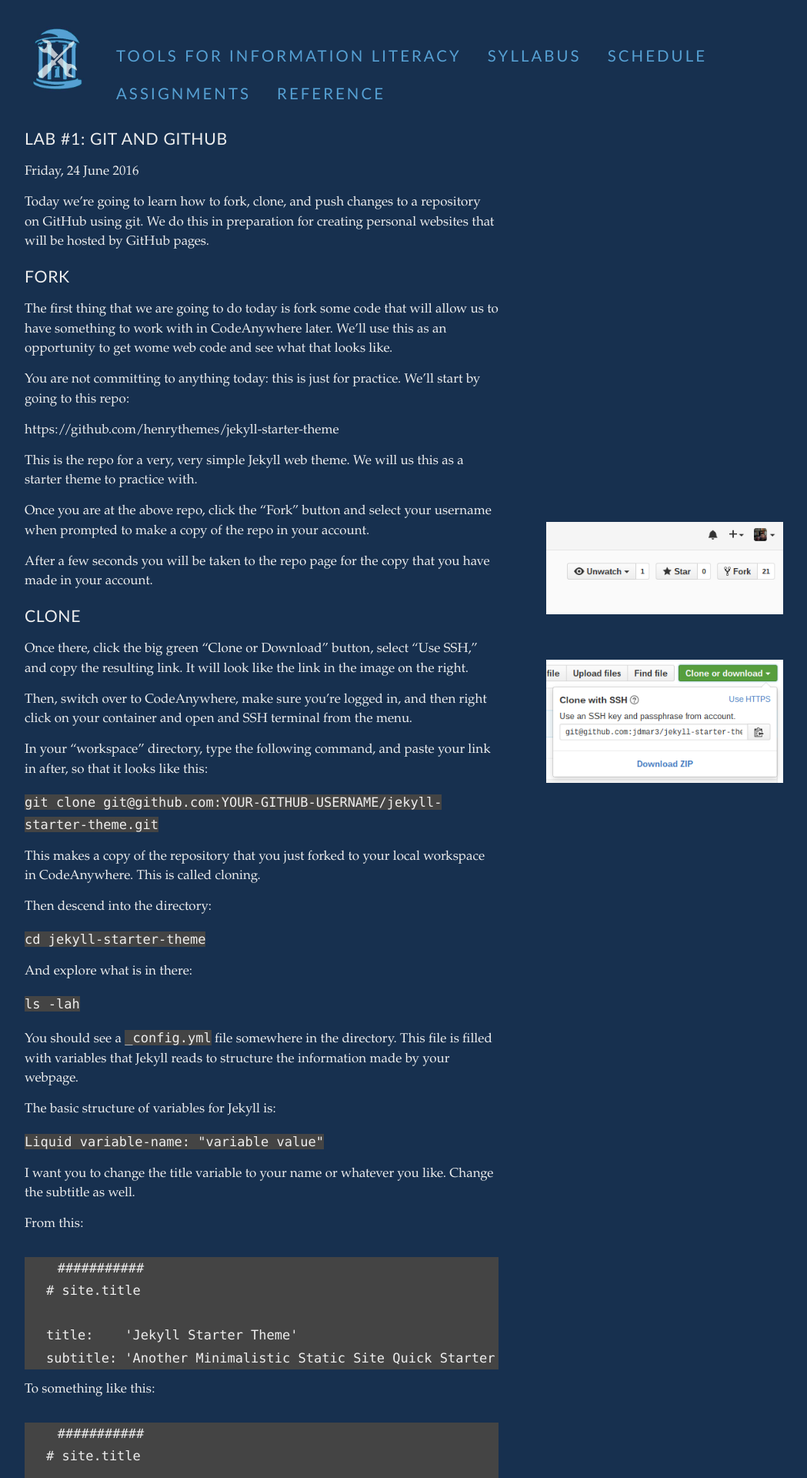
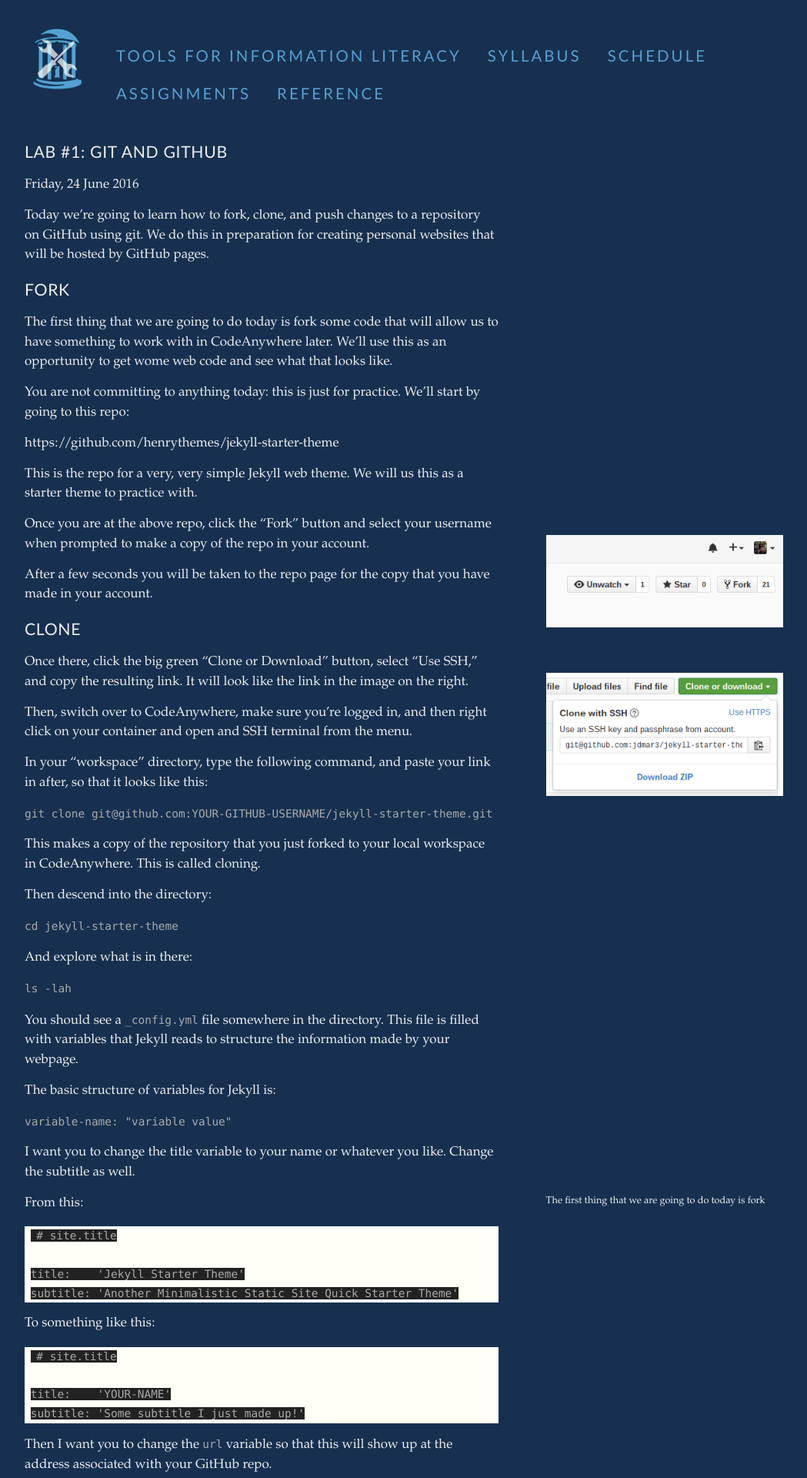
Before and after one commit to tylerpcarter/inls161, a Jekyll site: the page built from _posts/2016-06-24-git-and-github-lab.md, in a window 1280 px wide. Shown: the top 1920 px of the page at 77% size, without its empty margins (48-1097 px from the left). Built offline with Jekyll 4.4.1, drawn with Linux system fonts in a browser that asks for light colours; Markdown is read by kramdown in place of the engine named in the settings; some of the changed text lies outside the part shown.

Commit message:
fix codeblocks

````diff
--- a/_posts/2016-06-24-git-and-github-lab.md
+++ b/_posts/2016-06-24-git-and-github-lab.md
@@ -58,15 +58,14 @@
 
 The basic structure of variables for Jekyll is:
 
-``` Liquid variable-name:   "variable value"```
+```variable-name:   "variable value"```
 
 I want you to change the title variable to your name or whatever you like.
 Change the subtitle as well.
 
-From this:
+From this:{% marginnote 'test' 'The first thing that we are going to do today is fork' %}
 
-``` Liquid
-###########
+```
 # site.title
 
 title:    'Jekyll Starter Theme'
@@ -75,23 +74,23 @@
 
 To something like this:
 
-``` Liquid
-###########
+```
 # site.title
 
 title:    'YOUR-NAME'
 subtitle: 'Some subtitle I just made up!'
 ```
 
+
 Then I want you to change the `url` variable so that this will show up at the address associated with your GitHub repo.
 
 So change this:
 
-``` Liquid url:   'http://henrythemes.github.io/jekyll-starter-theme'```
+``` url:   'http://henrythemes.github.io/jekyll-starter-theme'```
 
 To this:
 
-``` Liquid url:   'http://YOUR-GITHUB-USERNAME.github.io/jekyll-starter-theme'```
+``` url:   'http://YOUR-GITHUB-USERNAME.github.io/jekyll-starter-theme'```
 
 Once you have made those changes, then save the file and we will push it back up to GitHub.
 
--- a/css/tufte.scss
+++ b/css/tufte.scss
@@ -38,7 +38,6 @@
     font-size: 12px;
     -webkit-font-smoothing: antialiased;
     -moz-osx-font-smoothing: grayscale;
-
   }
 
 @media screen and (min-width: 800px){ html{ font-size: 13px;} }
@@ -168,10 +167,9 @@
         letter-spacing: .03em; }
 
 pre, pre code, p code, p pre code { font-family: $code-font;  // removed .code 'class' since code is an actual html tag
-        font-size: 1rem; //1.2rem;      // also added p code, p pre code and pre selector to account for Markdown parsing
+        font-size: 0.85rem; //1.2rem;      // also added p code, p pre code and pre selector to account for Markdown parsing
         line-height: 1.71428571;        // of triple backticks plus rationalized line-heights and margins
-        margin-top: 1.71428571rem;
-        background: #444;
+        margin-top: 1rem; //margin-top: 1.71428571rem;
 }
 
 h1 code, h2 code, h3 code { font-size: 0.80em; } //left in for no real reason
@@ -228,9 +226,7 @@
 /* Basic Layout stuff --*/
 
 article { position: relative;
-          padding: 1
-
-          rem 0rem 2.5rem 0rem; } // reduced top and bottom padding by 50%
+          padding: 1rem 0rem 2.5rem 0rem; } // reduced top and bottom padding by 50%
 
 section { padding-top: 1rem;
           padding-bottom: 1rem; }
@@ -330,7 +326,8 @@
 div.table-wrapper { overflow-x: auto; } //changed all overflow values to 'auto' so scroll bars appear only as needed
 
 @media screen and (max-width: 760px) { p, footer,div.mathblock { width: 90%; }
-                                       pre code { width: 87.5%; }
+                                       pre code { //width: 52.5%;
+                                       }
                                        ul { width: 85%; }
                                        figure { max-width: 90%; }
                                        figcaption, figure.fullwidth figcaption { margin-right: 0%;
@@ -342,13 +339,25 @@
 
 .marginnote code, .sidenote code { font-size: 1rem; } //more .code class removal
 
-pre, pre code, p pre code { width: 52.5%;
-           padding-left: 2.5%;
-           overflow-x: auto; }
+div.highlight {
+  width: 55%;
+}
+
+code { color: #aaa; }
+
+pre, pre code, p pre code { //width: 52.5%;
+           padding-left: 1.25%;
+           overflow-x: auto;
+           background: #222;
+           }
 
 .fullwidth/*, li.listing div*/{ max-width: 90%; }
 
 .full-width { .sidenote, .sidenote-number, .marginnote { display: none; } }
+
+.fullwidth div.highlight {
+  width: 90%;
+}
 
 span.newthought { font-variant: small-caps;
                   font-size: 1.2em;
@@ -372,7 +381,7 @@
                                                                    vertical-align: baseline;
                                                                    position: relative; }
                             label { cursor: pointer; }
-                            pre, pre code, p code, p pre code { width: 90%;
+                            pre, pre code, p code, p pre code { //width: 90%;
                                        padding: 0; }
                             .table-caption { display: block;
                                              float: right;
````
Also changed, not shown: 4 other files.
